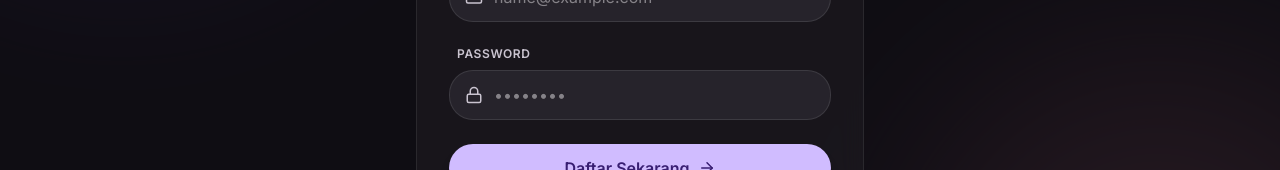
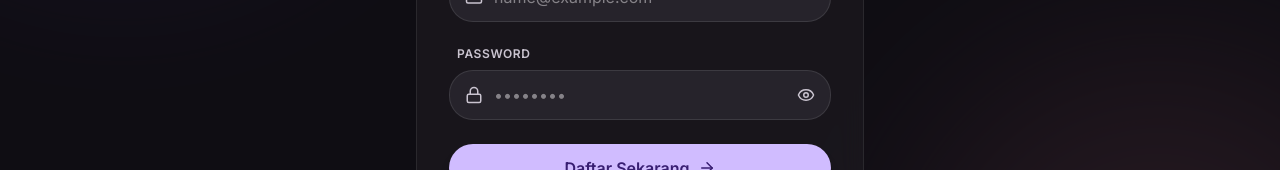
Before and after one commit to cinnamorollofficials/task-manager, a React app in the folder frontend/: page /register in a window 1280 px wide. Shown: the part 401-571 px from the top of the page. Built offline with nearby package versions, Linux system fonts and the light colour scheme; no server answers; the HTML template or start-up script is replaced by a standard one.

Commit message:
feat(frontend): add password visibility toggle icon to Login and Register inputs

```diff
--- a/frontend/src/pages/Login.jsx
+++ b/frontend/src/pages/Login.jsx
@@ -1,7 +1,7 @@
 import React, { useState, useContext, useEffect } from 'react';
 import { useNavigate, Link, useLocation } from 'react-router-dom';
 import { AuthContext } from '../context/AuthContext';
-import { Mail, Lock, ArrowRight } from 'lucide-react';
+import { Mail, Lock, ArrowRight, Eye, EyeOff } from 'lucide-react';
 
 const Login = () => {
   const { login } = useContext(AuthContext);
@@ -10,6 +10,7 @@ const Login = () => {
 
   const [email, setEmail] = useState('');
   const [password, setPassword] = useState('');
+  const [showPassword, setShowPassword] = useState(false);
 
   const [error, setError] = useState('');
   const [info, setInfo] = useState('');
@@ -96,12 +97,20 @@ const Login = () => {
                 <Lock size={18} />
               </span>
               <input
-                type="password"
+                type={showPassword ? 'text' : 'password'}
                 placeholder="••••••••"
                 value={password}
                 onChange={(e) => setPassword(e.target.value)}
-                className="w-full pl-11 pr-4 py-3 bg-m3-surfaceVariant/30 text-m3-onSurface rounded-3xl border border-m3-outline/20 focus:border-m3-primary focus:outline-none focus:ring-1 focus:ring-m3-primary transition-all duration-300"
+                className="w-full pl-11 pr-12 py-3 bg-m3-surfaceVariant/30 text-m3-onSurface rounded-3xl border border-m3-outline/20 focus:border-m3-primary focus:outline-none focus:ring-1 focus:ring-m3-primary transition-all duration-300"
               />
+              <button
+                type="button"
+                onClick={() => setShowPassword(!showPassword)}
+                className="absolute inset-y-0 right-0 flex items-center pr-4 text-m3-onSurfaceVariant hover:text-m3-primary transition-colors"
+                aria-label={showPassword ? 'Sembunyikan password' : 'Tampilkan password'}
+              >
+                {showPassword ? <EyeOff size={18} /> : <Eye size={18} />}
+              </button>
             </div>
           </div>
 
--- a/frontend/src/pages/Register.jsx
+++ b/frontend/src/pages/Register.jsx
@@ -1,7 +1,7 @@
 import React, { useState, useContext } from 'react';
 import { useNavigate, Link } from 'react-router-dom';
 import { AuthContext } from '../context/AuthContext';
-import { User, Mail, Lock, ArrowRight, CheckCircle2 } from 'lucide-react';
+import { User, Mail, Lock, ArrowRight, CheckCircle2, Eye, EyeOff } from 'lucide-react';
 
 const Register = () => {
   const { registerUser } = useContext(AuthContext);
@@ -10,6 +10,7 @@ const Register = () => {
   const [name, setName] = useState('');
   const [email, setEmail] = useState('');
   const [password, setPassword] = useState('');
+  const [showPassword, setShowPassword] = useState(false);
 
   const [error, setError] = useState('');
   const [loading, setLoading] = useState(false);
@@ -118,12 +119,20 @@ const Register = () => {
                   <Lock size={18} />
                 </span>
                 <input
-                  type="password"
+                  type={showPassword ? 'text' : 'password'}
                   placeholder="••••••••"
                   value={password}
                   onChange={(e) => setPassword(e.target.value)}
-                  className="w-full pl-11 pr-4 py-3 bg-m3-surfaceVariant/30 text-m3-onSurface rounded-3xl border border-m3-outline/20 focus:border-m3-primary focus:outline-none focus:ring-1 focus:ring-m3-primary transition-all duration-300"
+                  className="w-full pl-11 pr-12 py-3 bg-m3-surfaceVariant/30 text-m3-onSurface rounded-3xl border border-m3-outline/20 focus:border-m3-primary focus:outline-none focus:ring-1 focus:ring-m3-primary transition-all duration-300"
                 />
+                <button
+                  type="button"
+                  onClick={() => setShowPassword(!showPassword)}
+                  className="absolute inset-y-0 right-0 flex items-center pr-4 text-m3-onSurfaceVariant hover:text-m3-primary transition-colors"
+                  aria-label={showPassword ? 'Sembunyikan password' : 'Tampilkan password'}
+                >
+                  {showPassword ? <EyeOff size={18} /> : <Eye size={18} />}
+                </button>
               </div>
             </div>
 
```
